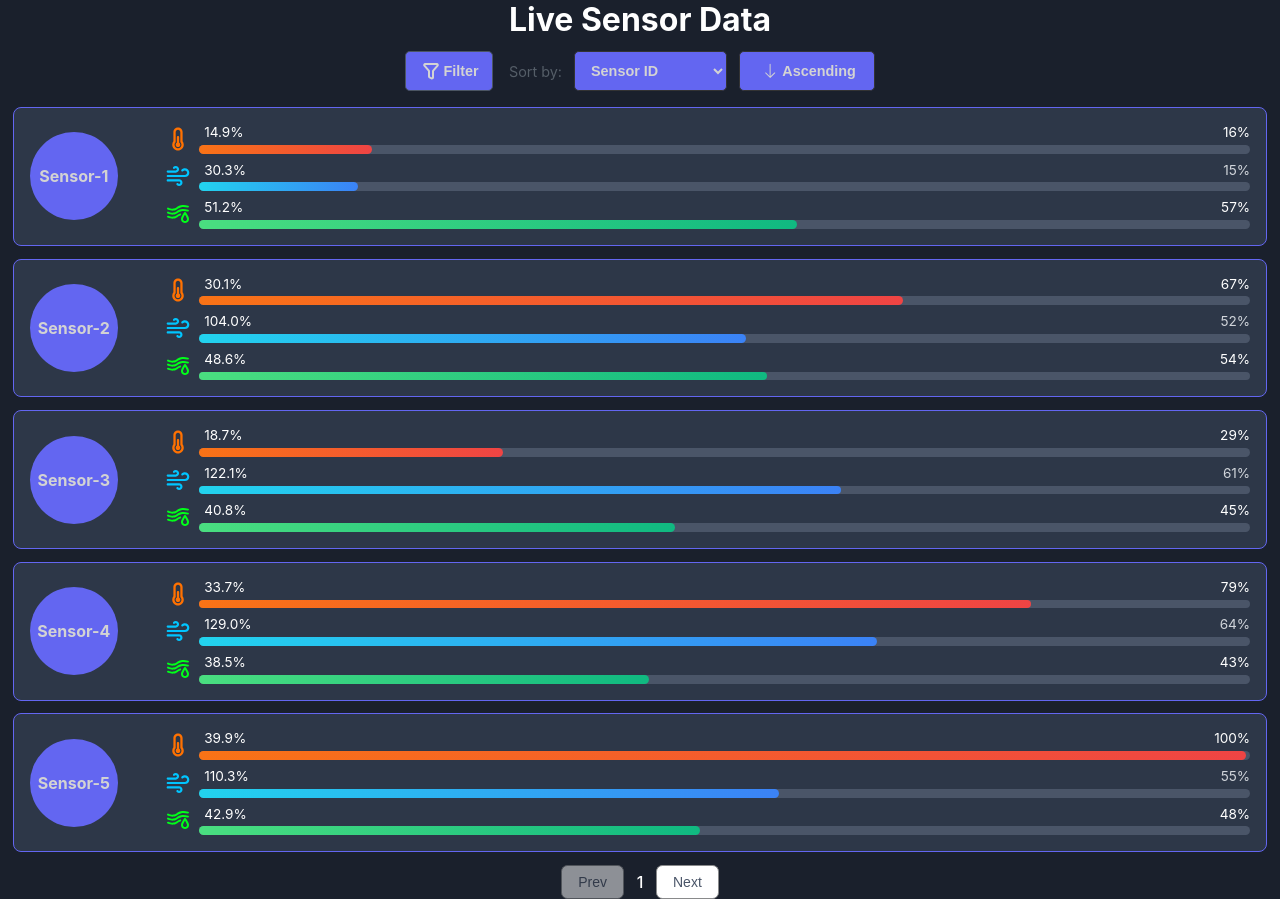
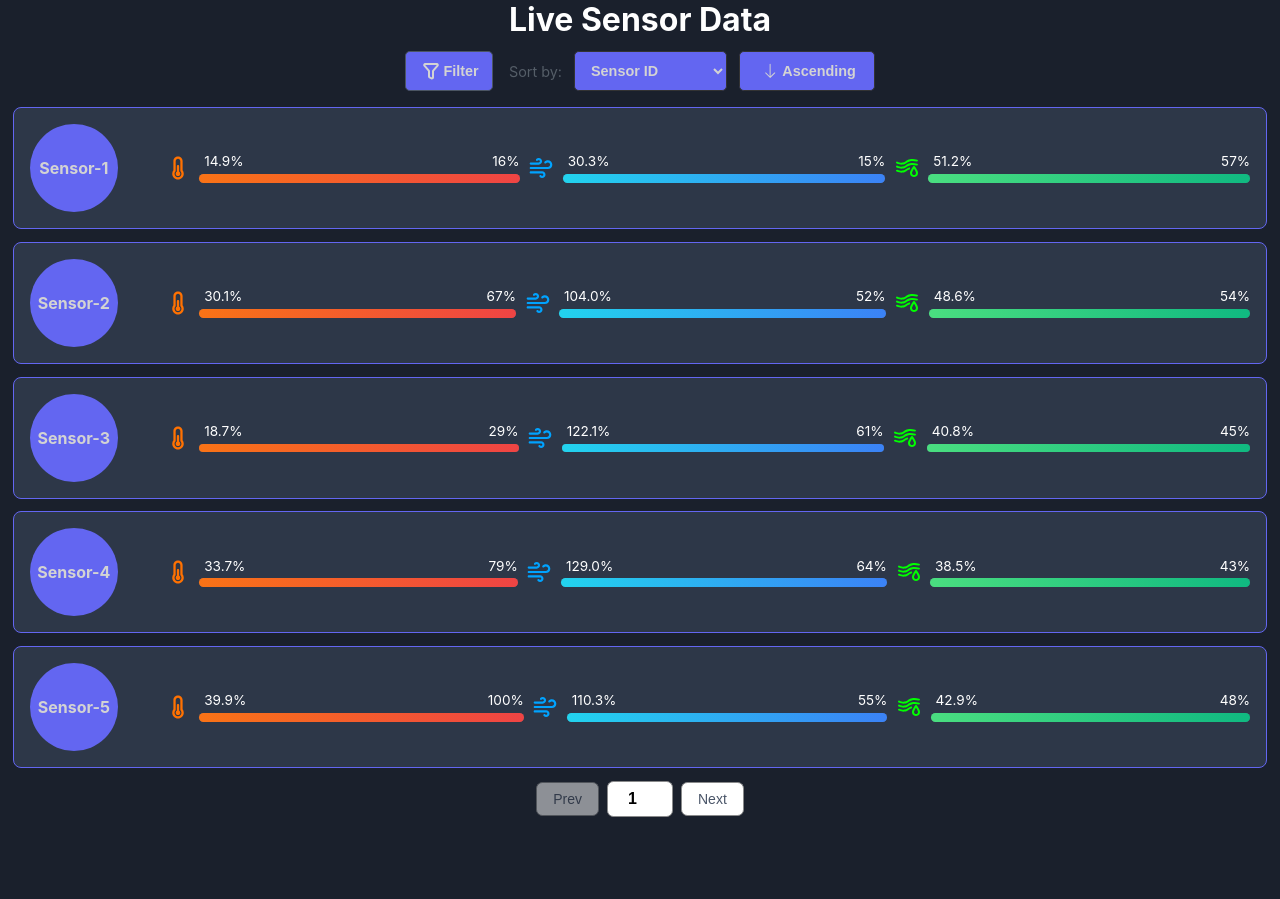
Before and after one commit to surysaroch/dashboard, a React (Vite) app: page / in a window 1280 px wide. After the commit the page ends 817 px from the top, so only its background shows below. Built offline with nearby package versions, Linux system fonts and the light colour scheme.

Commit message:
filtering bug fixed and row data got another metric component

```diff
--- a/src/components/Dashboard.tsx
+++ b/src/components/Dashboard.tsx
@@ -22,6 +22,8 @@ const MAX_PAGE_SIZE = 5;
 const Dashboard: React.FC = () => {
   const [sensorData, setSensorData] = useState<SensorMetric[]>([]);
   const [currentPage, setCurrentPage] = useState(1);
+  const [tempPageVar, setTempPageVar] = useState(1);
+  const [pageData, setPageData] = useState<SensorMetric[]>([]);
   const [sortedData, setSortedData] = useState({ metric: "sensorId", direction: "asc" });
   const [filteredData, setFilteredData] = useState({
     temperature: { min: 0, max: 40 },
@@ -39,6 +41,7 @@ const Dashboard: React.FC = () => {
       stopSimulation();
     };
   }, []);
+
 
   const processData = useMemo(() => {
     let items = [...sensorData]
@@ -67,19 +70,60 @@ const Dashboard: React.FC = () => {
     }
   },[sortedData, sensorData, filteredData, chosenSensorId]);
 
+  useEffect(() => {
+    sliceData();
+  }, [currentPage,processData]);
 
   const handleNextPage = () => {
     setCurrentPage(currentPage + 1);
+    setTempPageVar(tempPageVar + 1);
   };
 
   const handlePreviousPage = () => {
     setCurrentPage(currentPage - 1);
+    setTempPageVar(tempPageVar - 1);
   };
 
-  const startIndex = (currentPage - 1) * MAX_PAGE_SIZE;
-  const endIndex = startIndex + MAX_PAGE_SIZE;
-  const pageData = processData.slice(startIndex, endIndex);
+  const handlePageInputChange = (e:  React.ChangeEvent<HTMLInputElement>) => {
+    setTempPageVar(Number(e.target.value))
+  }
 
+  const applyPageChange = () => {
+    const maxPage = Math.ceil(sensorData.length / MAX_PAGE_SIZE);
+
+    if (tempPageVar > maxPage) {
+      setCurrentPage(maxPage);
+      setTempPageVar(maxPage);
+    }
+    else if (tempPageVar < 1) {
+      setCurrentPage(1);
+      setTempPageVar(1);
+    }
+    else {
+      setCurrentPage(tempPageVar);
+    }
+  }
+
+  const handleKeyDown = (e: React.KeyboardEvent<HTMLInputElement>) => {
+    if (e.key === "Enter") {
+      applyPageChange();
+    }
+  }
+  const handleBlur = () => {
+    applyPageChange();
+  }
+
+  const sliceData = () => {
+    const last_page = Math.ceil(processData.length / MAX_PAGE_SIZE);
+    const startIndex = (currentPage - 1) * MAX_PAGE_SIZE;
+    const endIndex = startIndex + MAX_PAGE_SIZE;
+    if (currentPage > last_page){
+      setCurrentPage(last_page === 0? last_page + 1: last_page);
+      setTempPageVar(last_page === 0? last_page + 1: last_page);
+    };
+    setPageData(processData.slice(startIndex, endIndex));
+
+  };
 
   const handleSort = (chosenMetric: string, direction: string) => {
     setSortedData({ metric: chosenMetric, direction: direction });
@@ -91,15 +135,16 @@ const Dashboard: React.FC = () => {
       ...prev,
       [filters[0].metric]: filters[0].range,
       [filters[1].metric]: filters[1].range,
-      [filters[1].metric]: filters[1].range
+      [filters[2].metric]: filters[2].range
       }
     });
+    setCurrentPage(1)
+    setTempPageVar(1)
   };
 
   const handleSensorIdFilter = (sensorId: string) =>{
-    setChosenSensorId(sensorId)
-  }
-
+    setChosenSensorId(sensorId);
+  };
 
 
   return (
@@ -120,8 +165,15 @@ const Dashboard: React.FC = () => {
 
       <div className="pagination-container">
         <button onClick={handlePreviousPage} disabled={currentPage === 1}>Prev</button>
-        <span className="page-number">{currentPage}</span>
-        <button onClick={handleNextPage} disabled={currentPage === Math.ceil(sensorData.length / MAX_PAGE_SIZE)}>Next</button>
+        <input
+          type="number"
+          value={tempPageVar}
+          onChange={handlePageInputChange}
+          onKeyDown={handleKeyDown}
+          onBlur={handleBlur}
+        />
+
+        <button onClick={handleNextPage} disabled={currentPage === Math.ceil(processData.length / MAX_PAGE_SIZE)}>Next</button>
       </div>
     </div>
   );
--- a/src/components/dashboard.css
+++ b/src/components/dashboard.css
@@ -37,7 +37,6 @@
     font-size: 0.875rem;
     color: #4a5568;
     cursor: pointer;
-
 }
 
 .pagination-container button:disabled {
@@ -45,14 +44,20 @@
     cursor: not-allowed;
 }
 
-  .page-number {
+
+
+.pagination-container input {
+    display: flex;
+    padding: 0.5rem 1rem;
+    margin-right: 0.5rem;
+    margin-left: 0.5rem;
+    border: 1px solid #898a8b;
+    border-radius: 0.4rem;
+    text-align: center;
     font-size: 1rem;
-    font-weight: 500;
-    color: #ffffff;
+    font-weight: bold;
     width: 2rem;
-    text-align: center;
 }
-
 
 @media (width < 1400px) {
     .dashboard-container {
--- a/src/components/filtering.css
+++ b/src/components/filtering.css
@@ -67,8 +67,10 @@
     padding: 0.6rem 0.75rem;
     border-radius: 0.5rem;
     border: 1px solid #4b5563;
-    cursor: pointer
+    cursor: pointer;
+    font-weight: bold;
 }
+
 
 
 @media (width < 500px) {
--- /dev/null
+++ b/src/components/metric.tsx
@@ -0,0 +1,64 @@
+import Humidity from './svgs/humidity';
+import AirQuality from './svgs/airQuality';
+import Temperature from './svgs/temperature';
+
+
+interface metricType {
+    metric: 'temperature' | 'airQuality' | 'humidity'
+    values: [{
+        temperature: number
+        temperaturePercentage: number
+    },
+    {
+        airQuality: number
+        airQualityPercentage: number
+        },
+    {
+        humidity: number
+        humidityPercentage: number
+    }];
+};
+
+const  Metric: React.FC<metricType> = ({metric, values}) =>{
+    return(
+            <>
+            <span className="metric-icon">
+                {metric === 'temperature' ? (
+                    <Temperature color="#FF7101" />
+                ) : metric === 'humidity' ? (
+                    <Humidity color="#00FF00" />
+                ) : (
+                    <AirQuality color="#00A3FF" />
+                )}
+                </span>
+                <div className="metric-progress">
+                    <span className="metric-value">
+                    <p>{(metric === 'temperature'?
+                        values[0].temperature.toFixed(1):
+                        metric === 'airQuality'?
+                        values[1].airQuality.toFixed(1):
+                        values[2].humidity.toFixed(1))}%
+                    </p>
+                    <p>{(metric === 'temperature'?
+                        values[0].temperaturePercentage.toFixed(0):
+                        metric === 'airQuality'?
+                        values[1].airQualityPercentage.toFixed(0):
+                        values[2].humidityPercentage.toFixed(0))}%
+                    </p>
+                    </span>
+                    <div className="outer-bar">
+                        <div className={`inner-bar-${metric}`}
+                         style={{ width:
+                            `${metric === 'temperature'? values[0].temperaturePercentage:
+                                metric === 'airQuality'? values[1].airQualityPercentage:
+                                values[2].humidity
+
+                        }`}}></div>
+                    </div>
+                </div>
+                </>
+
+    )
+}
+
+export default Metric
--- a/src/components/rowData.css
+++ b/src/components/rowData.css
@@ -89,7 +89,7 @@ body {
     background-image: linear-gradient(to right, #f97316, #ef4444);
 
 }
-.inner-bar-airquality {
+.inner-bar-airQuality {
     height: 100%;
     border-radius: 0.4rem;
     transition: width 0.3s ease-in-out;
@@ -117,6 +117,7 @@ body {
     padding: 0.75rem 0 0.75rem 1.5rem;
     border-top: 0.09rem dashed #adb5bd;
     font-size: 0.9em;
+    color: #fff;
 }
 
 .expanded-container p {
--- a/src/components/rowData.tsx
+++ b/src/components/rowData.tsx
@@ -1,8 +1,6 @@
 import React, { useState } from 'react';
 import './rowData.css';
-import Humidity from './svgs/humidity';
-import AirQuality from './svgs/airQuality';
-import Temperature from './svgs/temperature';
+import Metric from './metric';
 
 interface SensorMetric {
   sensorId: string;
@@ -43,54 +41,42 @@ const RowData: React.FC<rowDataProps> = ({ metric }) => {
   const currentHumidity = metric.humidity;
   const humidityPercentage = ((currentHumidity - minHumidity) / (maxHumidity - minHumidity)) * 100;
 
+  const metricValues: [{
+        temperature: number;
+        temperaturePercentage: number;
+    }, {
+        airQuality: number;
+        airQualityPercentage: number;
+    }, {
+        humidity: number;
+        humidityPercentage: number;
+    }] = [{
+        temperature: currentTemperature,
+        temperaturePercentage: temperaturePercentage
+    },
+    {
+        airQuality: currentAirQuality,
+        airQualityPercentage: airQualityPercentage
+    },
+    {
+        humidity: currentHumidity,
+        humidityPercentage: humidityPercentage
+  }];
+
   return (
     <li key={metric.sensorId} onClick={handleToggleExpand} className = "row-data-container">
       <div className = "sensor-metric-container">
         <div className = "sensor-id-container">
           <span className = "sensor-id">{metric.sensorId}</span>
         </div>
+        <div className="metric-container">
+            <div className="metric-row">
+              <Metric metric={"temperature"} values={metricValues}/>
+              <Metric metric={"airQuality"} values={metricValues}/>
+              <Metric metric={"humidity"} values={metricValues}/>
+            </div>
+        </div>
 
-        <div className="metric-container">
-          <div className="metric-row">
-              <span className="metric-icon"><Temperature color="#FF7101"/></span>
-              <div className="metric-progress">
-                <span className="metric-value">
-                  <p>{metric.temperature.toFixed(1)}%</p>
-                  <p>{temperaturePercentage.toFixed(0)}%</p>
-                  </span>
-                  <div className="outer-bar">
-                      <div className="inner-bar-temperature" style={{ width: `${temperaturePercentage}%`}}></div>
-                  </div>
-              </div>
-          </div>
-
-          <div className="metric-row">
-              <span className="metric-icon"><AirQuality color="#00C5FF"/></span>
-              <div className="metric-progress">
-                <span className="metric-value">
-                  <p>{metric.airQuality.toFixed(1)}%</p>
-                  <p style= {{color:"#d1d5db"}}>{airQualityPercentage.toFixed(0)}%</p>
-                </span>
-                  <div className="outer-bar">
-                      <div className="inner-bar-airquality" style={{ width: `${airQualityPercentage}%`, backgroundColor: '#00C5FF' }}></div>
-                  </div>
-
-              </div>
-          </div>
-
-          <div className="metric-row">
-              <span className="metric-icon"><Humidity color="#00FF19" /></span>
-              <div className="metric-progress">
-                <span className="metric-value">
-                  <p>{metric.humidity.toFixed(1)}%</p>
-                  <p>{humidityPercentage.toFixed(0)}%</p>
-                </span>
-                  <div className="outer-bar">
-                      <div className="inner-bar-humidity" style={{ width: `${humidityPercentage}%`, backgroundColor: '#00FF19' }}></div>
-                  </div>
-              </div>
-          </div>
-        </div>
       </div>
 
       {isExpanded && (
```
Also changed, not shown: src/components/Filtering.tsx (+27 -29 lines). Lines whose indentation alone changed are shown as unchanged.
